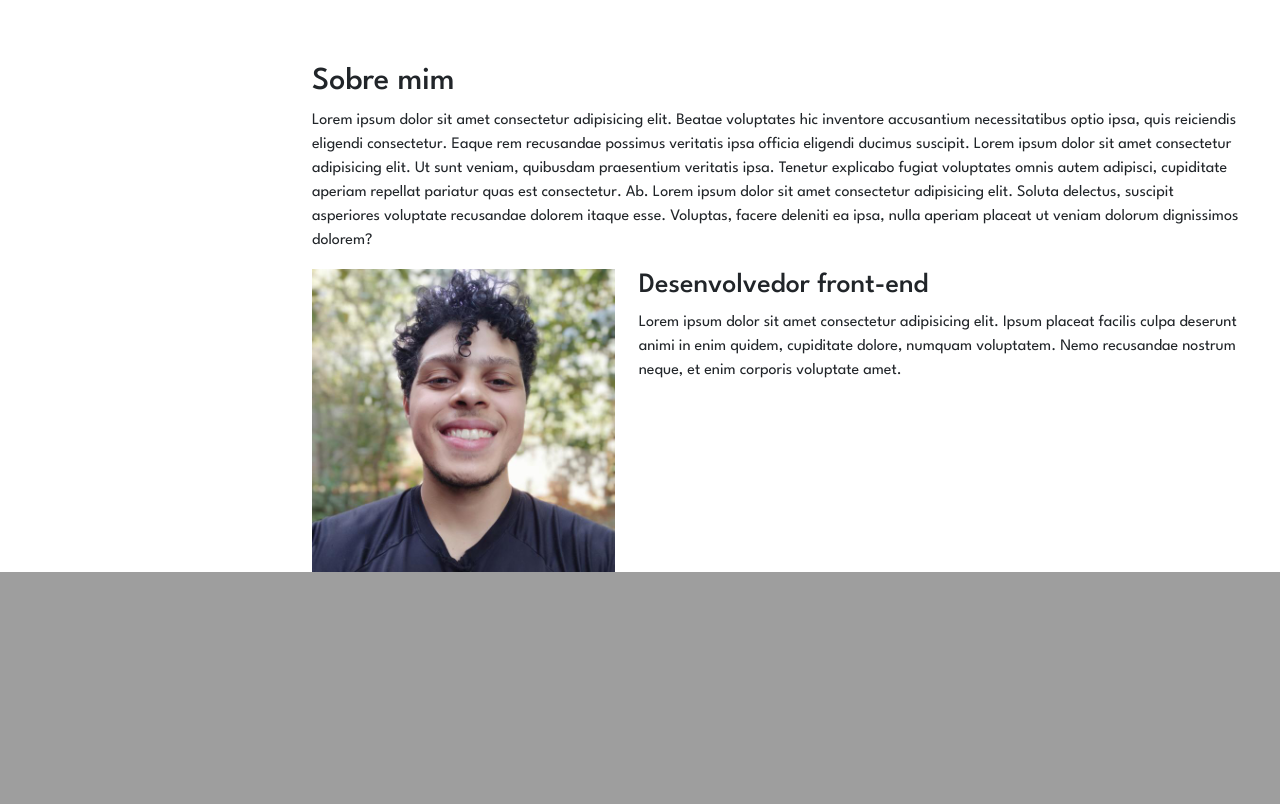
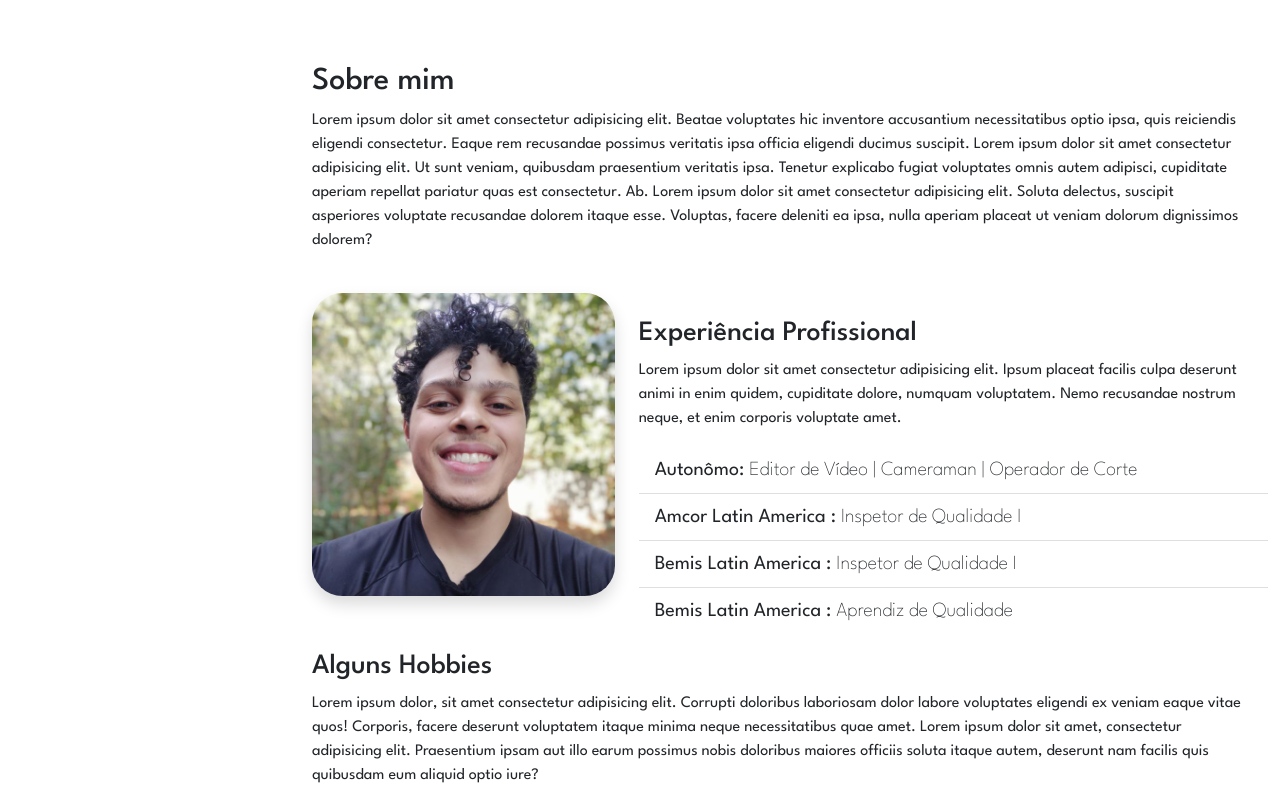
Before and after one commit to luquita78/new_portfolio, a Flask app: page / in a window 1280 px wide. Shown: the part 801-1605 px from the top of the page. Before the commit the page ends 1373 px from the top, so only its background shows below. Run offline with Flask 2, Linux system fonts and the light colour scheme; some libraries are stand-ins or nearby versions.

Commit message:
experiencia_profissional hobbies

```diff
--- a/static/style.css
+++ b/static/style.css
@@ -107,12 +107,14 @@ section#inicio{
 
 section#inicio h2{
     font-size: 4rem;
-    margin-left: 8rem;
+    margin-left: 4rem;
+    margin-right: 4rem;
 
 }
 
 section#inicio span#subtitle{
-    margin-left: 8rem;
+    margin-left: 4rem;
+    margin-right: 4rem;
     font-size: 1.5rem;
 }
 
@@ -143,6 +145,12 @@ section#inicio span#subtitle{
 
   }
 
+
+  section#sobre .foto-sobre{
+      border-radius: 10%;
+      box-shadow: 4px 4px 10px #000000;
+  }
+
   .menu-nav-active{
       overflow: hidden;
   }
@@ -161,9 +169,11 @@ section#inicio span#subtitle{
       section#inicio h2{
           font-size: 2rem;
           margin-left: 0;
+          margin-right: 0;
       }
       section#inicio span#subtitle{
           margin-left: 0;
+          margin-right: 0;
           font-size: 1rem;
       }
       #main{
--- a/templates/index.html
+++ b/templates/index.html
@@ -37,7 +37,7 @@
                   <a class="nav-link active" aria-current="page" href="#"><i class="bi bi-house" aria-hidden="true"></i>Home</a>
                 </li>
                 <li class="nav-item">
-                  <a class="nav-link" href="#"> <i class="bi bi-person"> </i>Sobre mim</a>
+                  <a class="nav-link" href="#sobre"> <i class="bi bi-person"> </i>Sobre mim</a>
                 </li>
                 <li class="nav-item">
                     <a class="nav-link" href="#"> <i class="bi bi-list-check"></i>Habilidades</a>
@@ -55,11 +55,11 @@
 
     <main id="main">
       <section id="inicio" class="row m-0 p-0">
-        <div class="col-md-12 d-flex justify-content-center align-items-center flex-column">
+        <div class="col-md-14 d-flex justify-content-center align-items-center flex-column">
           <h2 class="text-white text-shadow">Lucas Barbosa de Oliveira</h2>
           <span id="subtitle" class="text-white text-shadow">Desenvolvedor</span>
         </div>
-        <div class="col-md-12 d-flex justify-content-end align-items-end">
+        <div class="col-md-7 d-flex justify-content-end align-items-end">
           <div id="arraste" class="align-items-center">
             <a href="#"> <i class="bi bi-arrow-down-circle-fill text-white pe-2 fs-2"aria-hidden="true"></i> Saiba mais!</a>
           </div>
@@ -68,7 +68,7 @@
 
       <section class="container mt-5" id="sobre">
         <div class="row w-100">
-          <div class="col md-12">
+          <div class="col-md-12">
             <h2 class="pt-3">Sobre mim</h2>
             <p>
               Lorem ipsum dolor sit amet consectetur adipisicing elit.
@@ -88,13 +88,48 @@
             </p>
           </div>
         </div>
-        <div class="row md-4">
+        <div class="row mt-4">
           <div class="col md-4">
-            <img class="img-fluid" src="../static/img/pp.jpg" alt="Foto de Lucas">
+            <img class="img-fluid shadow foto-sobre" src="../static/img/pp.jpg" alt="Foto de Lucas">
           </div>
-          <div class="col-md-8" data-anime="right">
-            <h3>Desenvolvedor front-end</h3>
-            <p>Lorem ipsum dolor sit amet consectetur adipisicing elit. Ipsum placeat facilis culpa deserunt animi in enim quidem, cupiditate dolore, numquam voluptatem. Nemo recusandae nostrum neque, et enim corporis voluptate amet.</p>
+          <div class="col-md-8 mt-4" data-anime="right">
+            <h3>Experiência Profissional</h3>
+            <p>Lorem ipsum dolor sit amet consectetur adipisicing elit. Ipsum placeat facilis culpa deserunt animi in enim quidem,
+              cupiditate dolore, numquam voluptatem. Nemo recusandae nostrum neque,
+              et enim corporis voluptate amet.</p>
+
+              <div class="row mt-3 mb-3">
+                <div class="col md-12">
+                  <ul class="list-group list-group-flush fs-5">
+                      <li class="list-group-item">Autonômo: <span class="fw-lighter">
+                        Editor de Vídeo | Cameraman | Operador de Corte
+                      </span></li>
+                      <li class="list-group-item">
+                        Amcor Latin America :
+                        <span class="fw-lighter">Inspetor de Qualidade I</span>
+                      </li>
+                      <li class="list-group-item">Bemis Latin America :
+                        <span class="fw-lighter"> Inspetor de Qualidade I</span>
+                      </li>
+                      <li class="list-group-item">Bemis Latin America :
+                        <span class="fw-lighter"> Aprendiz de Qualidade</span>
+                      </li>
+                  </ul>
+                </div>
+              </div>
+
+          </div>
+        </div>
+        <div class="row w-100">
+          <h3>Alguns Hobbies</h3>
+          <p>Lorem ipsum dolor, sit amet consectetur adipisicing elit.
+            Corrupti doloribus laboriosam dolor labore voluptates eligendi
+            ex veniam eaque vitae quos! Corporis,
+            facere deserunt voluptatem itaque minima neque necessitatibus quae amet.
+            Lorem ipsum dolor sit amet, consectetur adipisicing elit.
+            Praesentium ipsam aut illo earum possimus nobis doloribus
+            maiores officiis soluta
+            itaque autem, deserunt nam facilis quis quibusdam eum aliquid optio iure?</p>
         </div>
       </section>
     </main>
```
Also changed, not shown: 1 other file.
